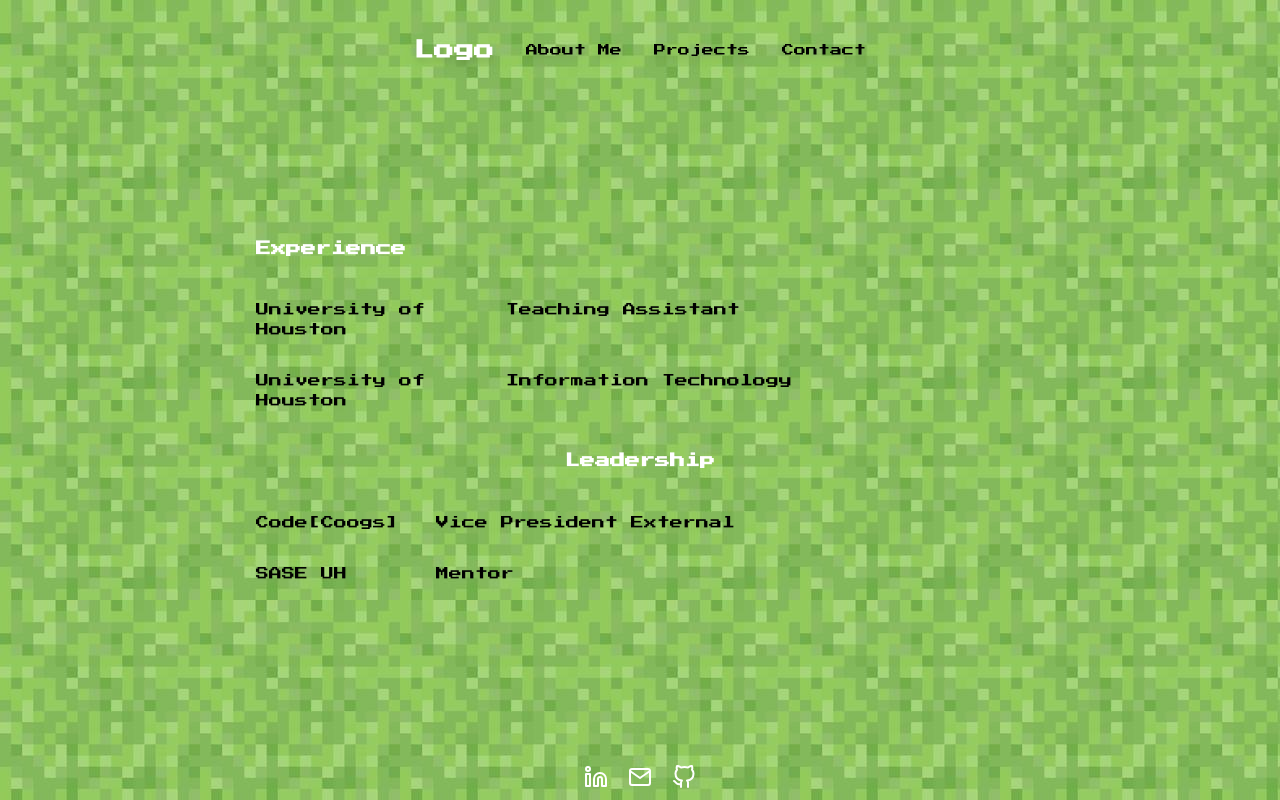
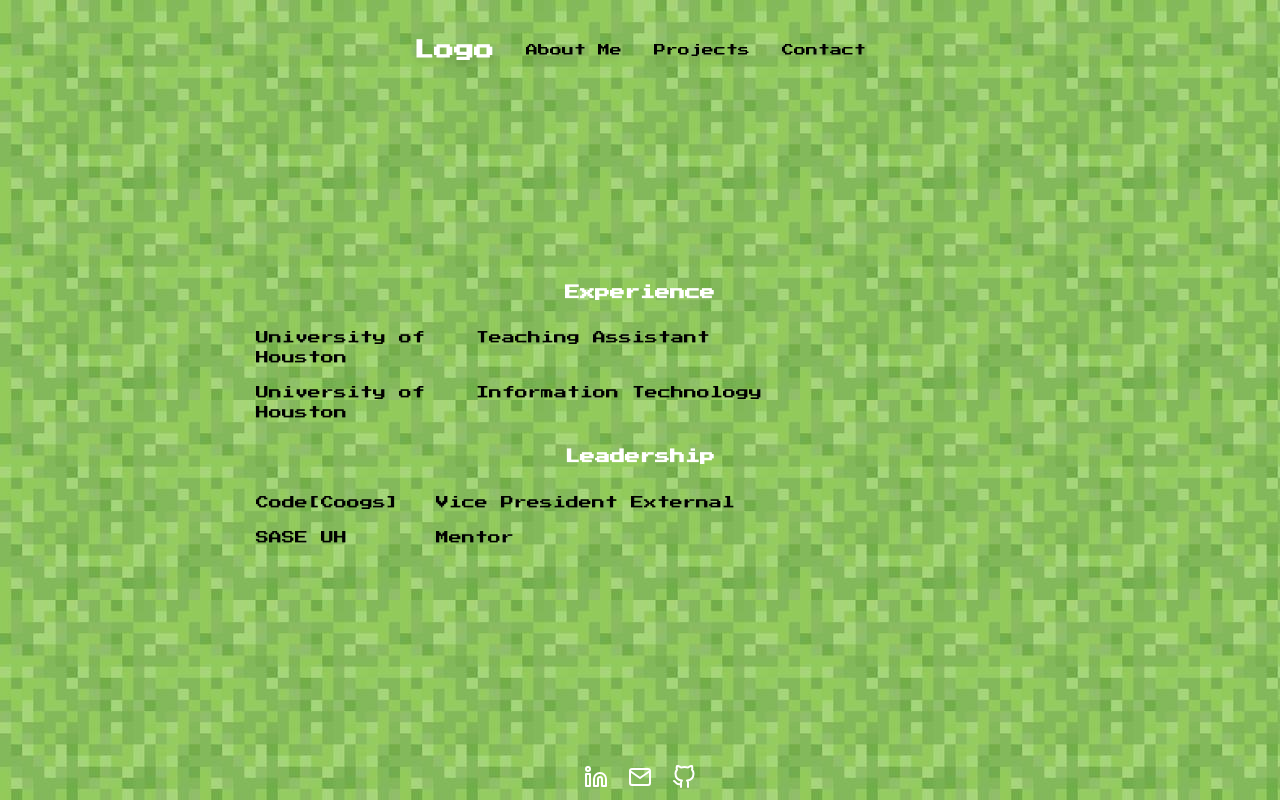
Before and after one commit to hieubui07/website, a Next.js app: page /experience in a window 1280 px wide. Both pictures are taken after a click on the button "Continue". Built offline with nearby package versions, Linux system fonts and the light colour scheme.

Commit message:
fixing indentation

```diff
--- a/app/components/Navbar.tsx
+++ b/app/components/Navbar.tsx
@@ -76,10 +76,10 @@ const Navbar: React.FC<NavbarProps> = ({handleAboutMe, handleProjects, handleCon
         {nav && (
           <ul className="absolute w-full md:hidden flex flex-col justify-center items-center h-[82.7vh] bg-[url(/grass.jpeg)] text-white z-10">
             {navItems.map((item) => (
-              <li key={item.name} className="py-8 w-full text-center">
+              <li key={item.name} className="py-8 text-center">
                 <button
                   onClick={() => handleClose(item.href, item.action)}
-                  className="text-[20px] text-white hover:text-green-400 w-full"
+                  className="text-[20px] text-white hover:text-green-400"
                 >
                   {item.name}
                 </button>
--- a/app/experience/page.tsx
+++ b/app/experience/page.tsx
@@ -33,21 +33,24 @@ const leadershipData = [
 function Page () {
   return (
     <><div id="experience" className="w-[75%] md:w-[60%] z-[1] h-[calc(100vh_-_8rem_-_35px)] relative flex flex-col justify-center mx-auto">
-      <h1 className='font-semibold text-white mb-6 text-[15px]'>Experience</h1>
+      {/* Experience */}
+      <h1 className='font-semibold text-white mb-4 text-[15px] text-center'>Experience</h1>
       {experienceData.map((experience) => (
-        <div key={experience.id} className='text-black text-[13px] py-4 w-full flex flex-col md:flex-row space-y-2 md:space-y-0'>
-          <div className='flex flex-row items-center space-x-0 md:space-x-4'>
-            <div className='w-[250px]'>
+        <div key={experience.id} className='text-black text-[13px] py-2 w-full flex flex-col justify-start md:flex-row space-y-2 md:space-y-0'>
+          <div className='flex flex-row space-x-0 md:space-x-4'>
+            <div className='w-[220px] items-start'>
               {experience.place}
             </div>
           </div>
-          <div className=''>{experience.title}</div>
+          <div>{experience.title}</div>
         </div>
       ))}
-      <h1 className='font-semibold text-white mt-6 mb-6 text-[15px] text-center'>Leadership</h1>
+
+      {/* Leadership */}
+      <h1 className='font-semibold text-white my-4 text-[15px] text-center'>Leadership</h1>
       {leadershipData.map((leadership) => (
-        <div key={leadership.id} className='text-black text-[13px] py-4 w-full flex flex-col md:flex-row space-y-2 md:space-y-0'>
-          <div className='flex flex-row space-x-0 md:space-x-4'>
+        <div key={leadership.id} className='text-black text-[13px] py-2 w-full flex flex-col md:flex-row space-y-2 md:space-y-0'>
+          <div className='flex flex-row items-center space-x-0 md:space-x-4'>
             <a href={leadership.link} target="_blank" rel="noopener noreferrer" className='w-[180px] text-black hover:underline'>
               {leadership.place}
             </a>
--- a/app/layout.tsx
+++ b/app/layout.tsx
@@ -25,11 +25,8 @@ export default function RootLayout({
       >
         <main className="h-[100vh]">
           <Hero />
-
         </main>
-
       </body>
-
     </html>
   );
 }
```
Also changed, not shown: app/components/Hero.tsx (+0 -16 lines).
